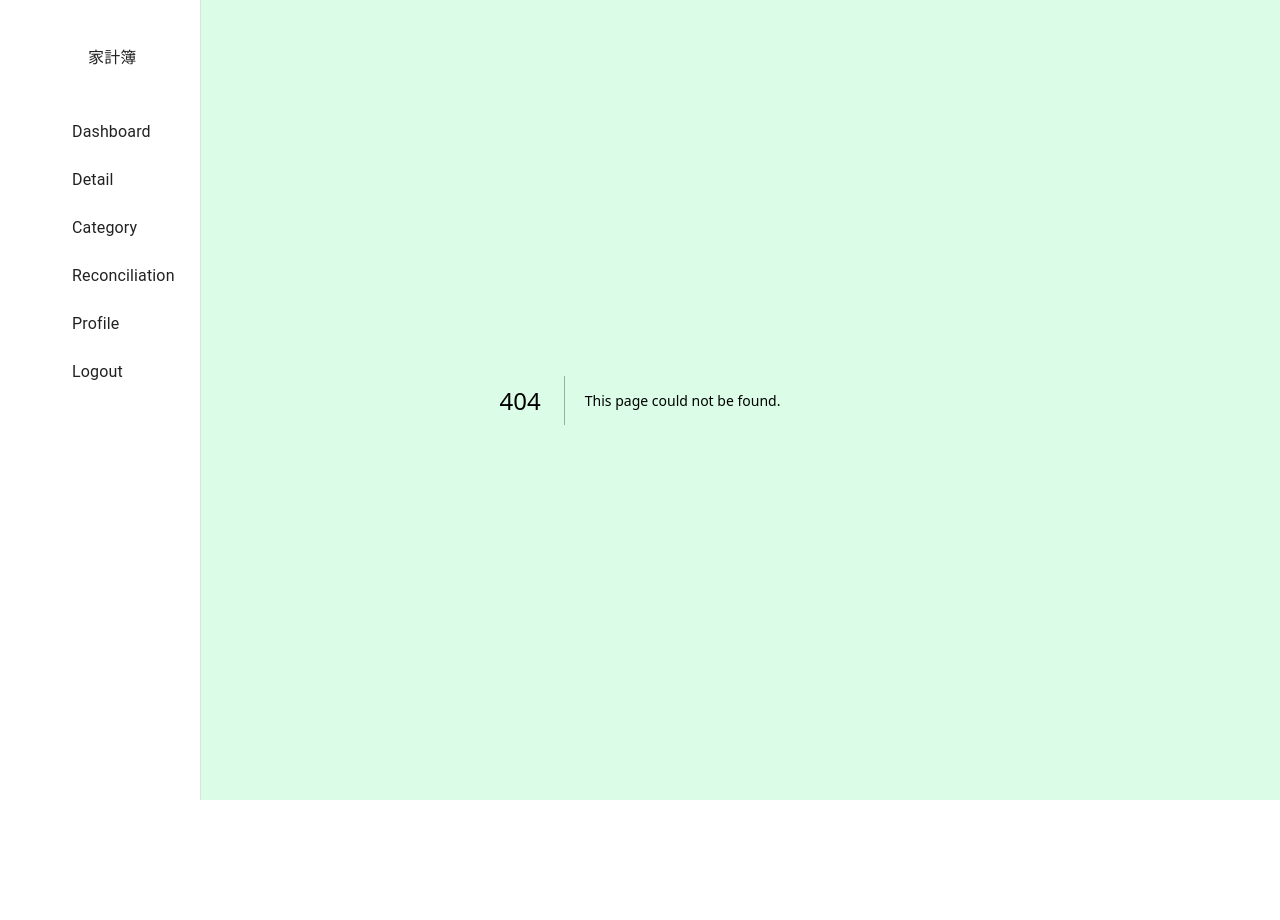
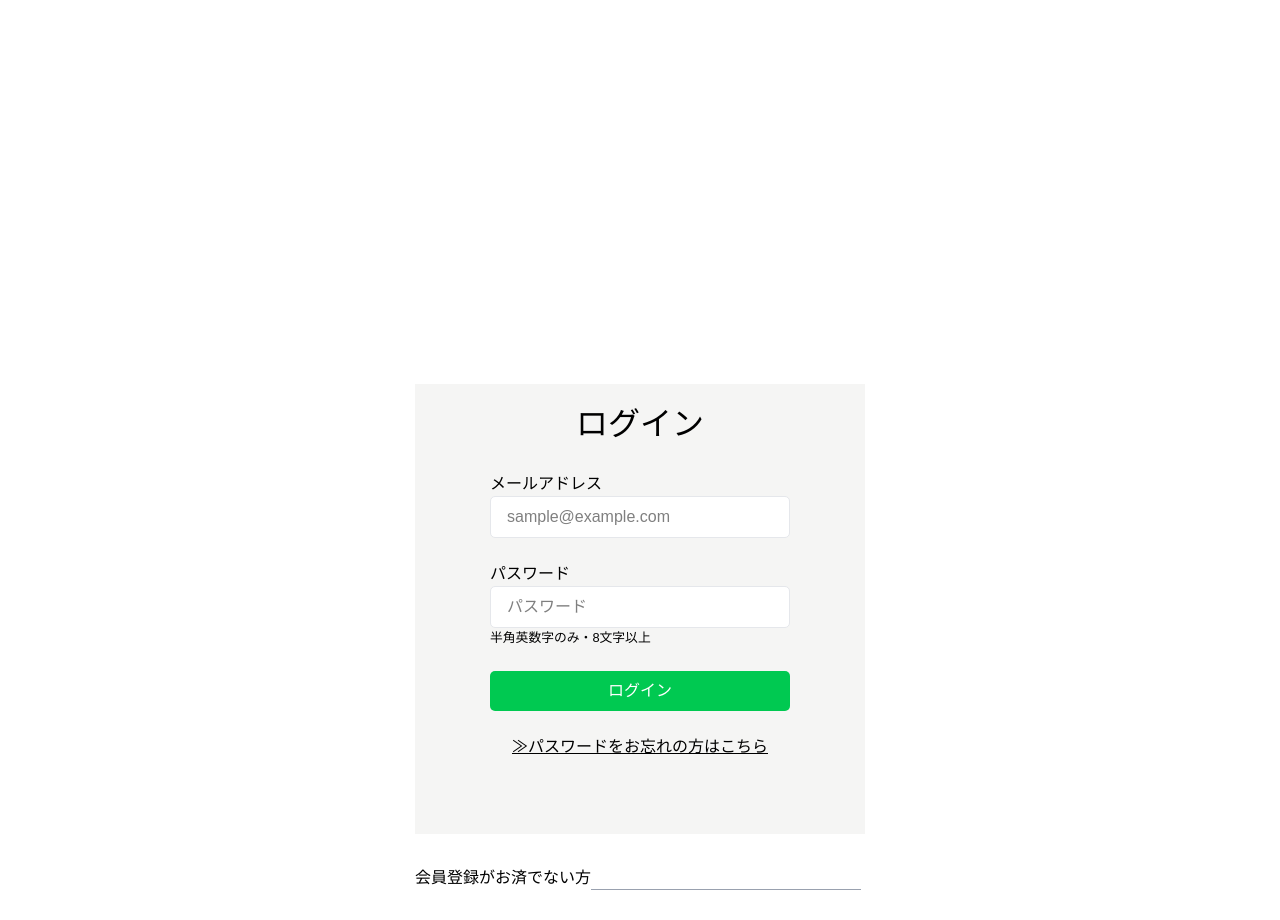
Before and after one commit to NogiSumitaka/Kakeibo-front, a Next.js app: page /login in a window 1280 px wide. Before the commit this address had no page. Shown: the top 920 px of the page. Before the commit the page ends 800 px from the top, so only its background shows below. Built offline with nearby package versions, Linux system fonts and the light colour scheme; some icons are missing.

Commit message:
✨ ログイン画面作成

```diff
--- a/src/app/globals.css
+++ b/src/app/globals.css
@@ -1,26 +1,8 @@
 @import "tailwindcss";
-@import "tailwindcss/preflight";
+@tailwind base;
+@tailwind components;
 @tailwind utilities;
 
-:root {
-  --background: #ffffff;
-  --foreground: #171717;
-}
-
-@theme inline {
-  --color-background: var(--background);
-  --color-foreground: var(--foreground);
-}
-
-@media (prefers-color-scheme: dark) {
-  :root {
-    --background: #0a0a0a;
-    --foreground: #ededed;
-  }
-}
-
 body {
-  background: var(--background);
-  color: var(--foreground);
   font-family: Arial, Helvetica, sans-serif;
 }
--- a/src/app/layout.tsx
+++ b/src/app/layout.tsx
@@ -1,9 +1,6 @@
-"use client";
-
 import type { Metadata } from "next";
 import "./globals.css";
 import React from 'react';
-import SideMenu from "@/components/SideMenu";
 
 const metadata: Metadata = {
   title: "家計簿",
@@ -21,8 +18,7 @@ export default function RootLayout({
       <body
         className="antialiased"
       >
-        <div className="w-full h-dvh bg-green-100">
-          <SideMenu />
+        <div className="w-full h-dvh">
           {children}
         </div>
       </body>
--- /dev/null
+++ b/src/app/login/page.tsx
@@ -0,0 +1,42 @@
+export default function Login() {
+  return (
+    <>
+      <div className="mx-auto mt-[30%] w-[450px]">
+        <div className="flex flex-col items-center bg-stone-100 h-[450px]">
+          <h1 className="text-[2em] mt-4">ログイン</h1>
+          <form action="" method="post" className="">
+            <div className="my-6">
+              <label htmlFor="email" className="block">メールアドレス</label>
+              <input type="email" name="email" id="email" placeholder="sample@example.com" className="border border-gray-200 rounded-[5px] px-4 py-2 w-[300px] bg-white" />
+              <p className="text-[0.8em] text-red-500 hidden">正しい形式のメールアドレスを入力してください</p>
+              <p className="text-[0.8em] text-red-500 hidden">このメールアドレスは登録されていません</p>
+            </div>
+            <div className="my-6">
+              <label htmlFor="email" className="block">パスワード</label>
+              <input type="password" name="password" id="password" placeholder="パスワード" className="border border-gray-200 rounded-[5px] px-4 py-2 w-[300px] bg-white" />
+              <p className="text-[0.8em]">半角英数字のみ・8文字以上</p>
+              <p className="text-[0.8em] text-red-500 hidden">パスワードは8文字以上の半角英数字で入力してください</p>
+              <p className="text-[0.8em] text-red-500 hidden">正しいパスワードを入力してください</p>
+            </div>
+            <input
+              type="submit"
+              value="ログイン"
+              className="px-10 py-2 w-full text-white text-[1em] bg-green-500 rounded-[5px]  cursor-pointer"
+            />
+          </form>
+          <a href="/" className="mt-6"><u>≫パスワードをお忘れの方はこちら</u></a>
+        </div>
+
+        <div className="flex my-8">
+          <p>会員登録がお済でない方</p>
+          <p className="w-[60%] border-b-1 border-gray-400"></p>
+        </div>
+
+
+        <a href="/" className="block text-center text-white bg-black py-2 rounded-[5px]">
+          新規会員登録
+        </a>
+      </div>
+    </>
+  )
+}
```
